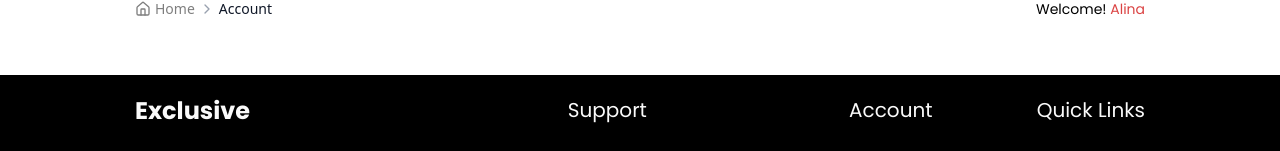
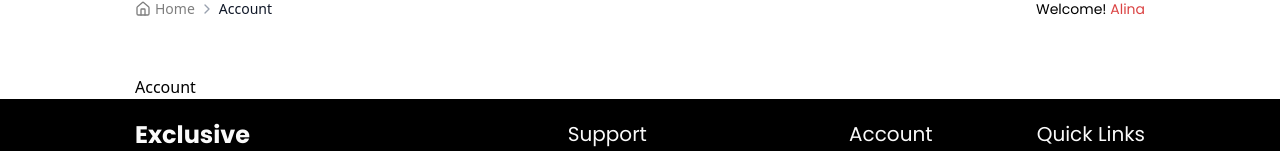
Before and after one commit to MuhammadNabeelJaved/ecommerce-client, a React (Vite) app: page /account in a window 1280 px wide. Shown: the part 129-280 px from the top of the page. Built offline with nearby package versions, Linux system fonts and the light colour scheme.

Commit message:
Add AccountComp component and integrate it into Account page

```diff
--- /dev/null
+++ b/src/components/AccountComp.jsx
@@ -0,0 +1,11 @@
+import React from "react";
+
+const Account = () => {
+  return (
+    <>
+      <div>Account</div>
+    </>
+  );
+};
+
+export default Account;
--- a/src/pages/Account.jsx
+++ b/src/pages/Account.jsx
@@ -1,5 +1,6 @@
 import React, { useState } from "react";
 import Breadcrumb from "../components/Breadcrumb";
+import AccountComp from "../components/AccountComp";
 
 const Account = () => {
   const [user, setUser] = useState("Alina");
@@ -8,6 +9,7 @@ const Account = () => {
     <>
       <div className="w-full max-w-full mx-auto px-4 sm:px-6 md:px-8 lg:px-[135px]">
         <Breadcrumb user={user} />
+        <AccountComp />
       </div>
     </>
   );
```
